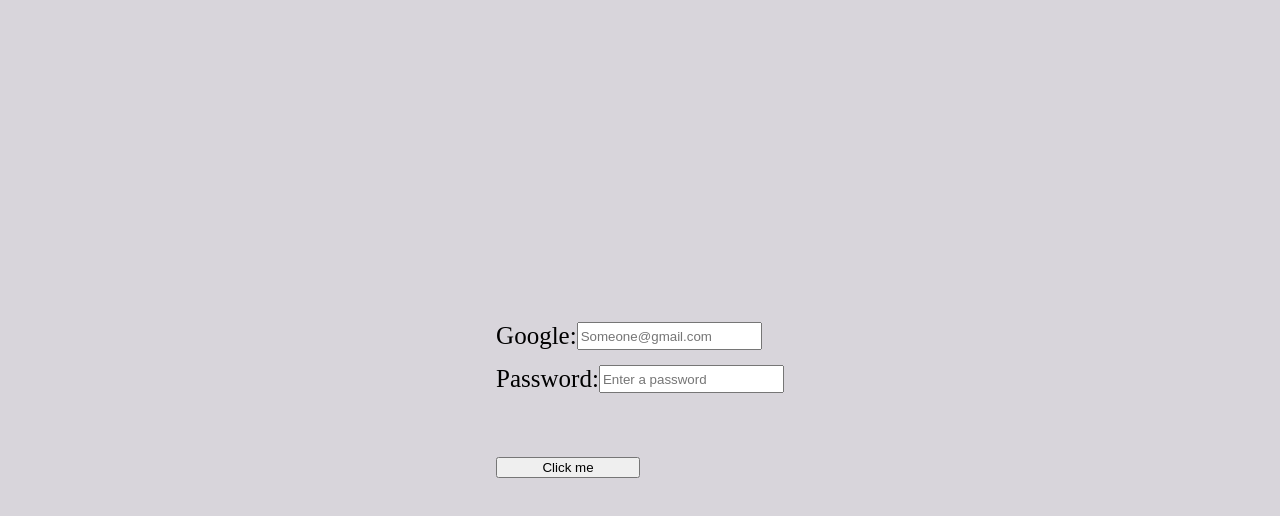
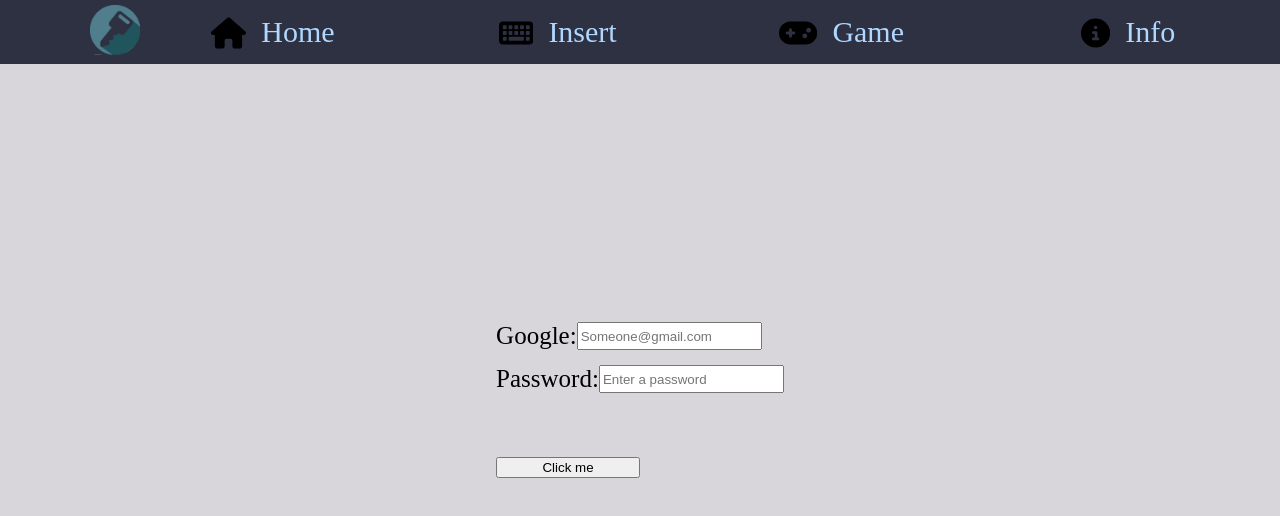
Before and after one commit to Ivailo2707/APM, a plain HTML site: page Insert/Insert.html in a window 1280 px wide. Drawn offline with Linux system fonts and the light colour scheme.

Commit message:
Сложих менюто в insert

```diff
--- a/Insert/Insert.css
+++ b/Insert/Insert.css
@@ -50,3 +50,85 @@
     display: flex;
     color: red;
 }
+#navbar{
+    top: 0px;
+    width: 100vw;
+    height: 4rem;
+    position: fixed;
+    flex-direction: row;
+    background-color: #2D3142;
+}
+
+#icon{
+    width:50px;
+    padding-left: 50px
+}
+
+#nav-items{
+    padding-top: 0;
+    margin-top: 0;
+    display: flex;
+    flex-direction: row;
+    list-style: none;
+    align-items: center;
+    justify-content: space-between;
+}
+
+.navbar-item{
+    text-decoration: none;
+    left: 0;
+    height: 4rem;
+    width: 100%;
+    text-align: left;
+    display:flex;
+    justify-content: center;
+    align-items: center;
+    transition: 0.5s;
+}
+
+#body{
+    margin-top: 3rem;
+
+}
+
+
+.icon{
+    margin-top: 0.5rem;
+    height: 3rem;
+    filter: drop-shadow(#d2cebd);
+}
+
+.navbar-label{
+    font-size: 30px;
+    padding-top: 0.9rem;
+    padding-bottom: 0.9rem;
+    width: 100%;
+    vertical-align: middle;
+    color: #B0D7FF;
+    transition: 0.5s;
+}
+
+.navbar-link{
+    text-decoration: none;
+    color: black;
+    display:flex;
+    gap: 15px;
+}
+
+
+#labels{
+    list-style: none;
+    display:flex;
+    justify-content: space-between;
+}
+
+
+.navbar-item:hover{
+    background-color: #ADACB5;
+}
+
+.navbar-item:hover .navbar-label{
+    color: #52534a;
+    font-size: 35px;
+    text-shadow: 2px 2px grey;
+}
--- a/Insert/Insert.html
+++ b/Insert/Insert.html
@@ -6,6 +6,66 @@
     <title>APM-Insert</title>
 </head>
 <body>
+    <nav id="navbar">
+        <ul id = "nav-items">
+            <li>
+                <img id = "icon" src = "Insert_images/icon.png">
+            </li>
+            <li class = "navbar-item">
+                <a href = "" class="navbar-link">
+                <svg xmlns="http://www.w3.org/2000/svg" viewBox="0 0 576 512" class="icon">
+                    <path d="M575.8 255.5c0 18-15 32.1-32 32.1h-32l.7 160.2c0 2.7-.2 5.4-.5 8.1V472c0 22.1-17.9 40-40 40H456c-1.1 0-2.2 0-3.3-.1c-1.4 .1-2.8 .1-4.2 .1H416 392c-22.1 0-40-17.9-40-40V448 384c0-17.7-14.3-32-32-32H256c-17.7 0-32 14.3-32 32v64 24c0 22.1-17.9 40-40 40H160 128.1c-1.5 0-3-.1-4.5-.2c-1.2 .1-2.4 .2-3.6 .2H104c-22.1 0-40-17.9-40-40V360c0-.9 0-1.9 .1-2.8V287.6H32c-18 0-32-14-32-32.1c0-9 3-17 10-24L266.4 8c7-7 15-8 22-8s15 2 21 7L564.8 231.5c8 7 12 15 11 24z"/>
+                </svg>
+                <span  class = "navbar-label">Home</span>
+                </a>
+            </li>
+            <!-- <li  class = "navbar-label">
+                <a href = "" class="navbar-link">
+
+                </a>
+            </li> -->
+            <li class = "navbar-item">
+                <a href = "/Insert/Insert.html" class="navbar-link">
+                <svg xmlns="http://www.w3.org/2000/svg" viewBox="0 0 576 512" class="icon">
+                   <path d="M64 64C28.7 64 0 92.7 0 128V384c0 35.3 28.7 64 64 64H512c35.3 0 64-28.7 64-64V128c0-35.3-28.7-64-64-64H64zm16 64h32c8.8 0 16 7.2 16 16v32c0 8.8-7.2 16-16 16H80c-8.8 0-16-7.2-16-16V144c0-8.8 7.2-16 16-16zM64 240c0-8.8 7.2-16 16-16h32c8.8 0 16 7.2 16 16v32c0 8.8-7.2 16-16 16H80c-8.8 0-16-7.2-16-16V240zm16 80h32c8.8 0 16 7.2 16 16v32c0 8.8-7.2 16-16 16H80c-8.8 0-16-7.2-16-16V336c0-8.8 7.2-16 16-16zm80-176c0-8.8 7.2-16 16-16h32c8.8 0 16 7.2 16 16v32c0 8.8-7.2 16-16 16H176c-8.8 0-16-7.2-16-16V144zm16 80h32c8.8 0 16 7.2 16 16v32c0 8.8-7.2 16-16 16H176c-8.8 0-16-7.2-16-16V240c0-8.8 7.2-16 16-16zM160 336c0-8.8 7.2-16 16-16H400c8.8 0 16 7.2 16 16v32c0 8.8-7.2 16-16 16H176c-8.8 0-16-7.2-16-16V336zM272 128h32c8.8 0 16 7.2 16 16v32c0 8.8-7.2 16-16 16H272c-8.8 0-16-7.2-16-16V144c0-8.8 7.2-16 16-16zM256 240c0-8.8 7.2-16 16-16h32c8.8 0 16 7.2 16 16v32c0 8.8-7.2 16-16 16H272c-8.8 0-16-7.2-16-16V240zM368 128h32c8.8 0 16 7.2 16 16v32c0 8.8-7.2 16-16 16H368c-8.8 0-16-7.2-16-16V144c0-8.8 7.2-16 16-16zM352 240c0-8.8 7.2-16 16-16h32c8.8 0 16 7.2 16 16v32c0 8.8-7.2 16-16 16H368c-8.8 0-16-7.2-16-16V240zM464 128h32c8.8 0 16 7.2 16 16v32c0 8.8-7.2 16-16 16H464c-8.8 0-16-7.2-16-16V144c0-8.8 7.2-16 16-16zM448 240c0-8.8 7.2-16 16-16h32c8.8 0 16 7.2 16 16v32c0 8.8-7.2 16-16 16H464c-8.8 0-16-7.2-16-16V240zm16 80h32c8.8 0 16 7.2 16 16v32c0 8.8-7.2 16-16 16H464c-8.8 0-16-7.2-16-16V336c0-8.8 7.2-16 16-16z"/>
+                </svg>
+                <span  class = "navbar-label">Insert</span>
+                </a>
+            </li>
+            <!-- <li class = "navbar-label">
+                <a href = "/Insert/Insert.html" class="navbar-link">
+                    <span>Insert</span>
+                </a>
+            </li> -->
+            <li class = "navbar-item">
+                <a href = "" class="navbar-link">
+                <svg xmlns="http://www.w3.org/2000/svg" viewBox="0 0 640 512" class="icon">
+                    <path d="M192 64C86 64 0 150 0 256S86 448 192 448H448c106 0 192-86 192-192s-86-192-192-192H192zM496 248c-22.1 0-40-17.9-40-40s17.9-40 40-40s40 17.9 40 40s-17.9 40-40 40zm-24 56c0 22.1-17.9 40-40 40s-40-17.9-40-40s17.9-40 40-40s40 17.9 40 40zM168 200c0-13.3 10.7-24 24-24s24 10.7 24 24v32h32c13.3 0 24 10.7 24 24s-10.7 24-24 24H216v32c0 13.3-10.7 24-24 24s-24-10.7-24-24V280H136c-13.3 0-24-10.7-24-24s10.7-24 24-24h32V200z"/>
+                </svg>
+                <span  class = "navbar-label">Game</span>
+                </a>
+            </li>
+            <!-- <li class = "navbar-label">
+                <a href = "" class="navbar-link">
+                    <span>Game</span>
+                </a>
+            </li> -->
+            <li class = "navbar-item">
+                <a href = "" class="navbar-link">
+                <svg xmlns="http://www.w3.org/2000/svg" viewBox="0 0 512 512" class="icon">
+                   <path d="M256 512A256 256 0 1 0 256 0a256 256 0 1 0 0 512zM216 336h24V272H216c-13.3 0-24-10.7-24-24s10.7-24 24-24h48c13.3 0 24 10.7 24 24v88h8c13.3 0 24 10.7 24 24s-10.7 24-24 24H216c-13.3 0-24-10.7-24-24s10.7-24 24-24zm40-208a32 32 0 1 1 0 64 32 32 0 1 1 0-64z"/>
+                </svg>
+                <span  class = "navbar-label">Info</span>
+                </a>
+            </li>
+            <!-- <li class = "navbar-label">
+                <a href = "" class="navbar-link">
+                    <span>Info</span>
+                </a>
+            </li> -->
+        </ul>
+
+    </nav>
     <form class="Typer">
     <div class="google">
         <label for="Google">Google:</label>
```
Also changed, not shown: Insert/Insert_images/icon.png (added).
